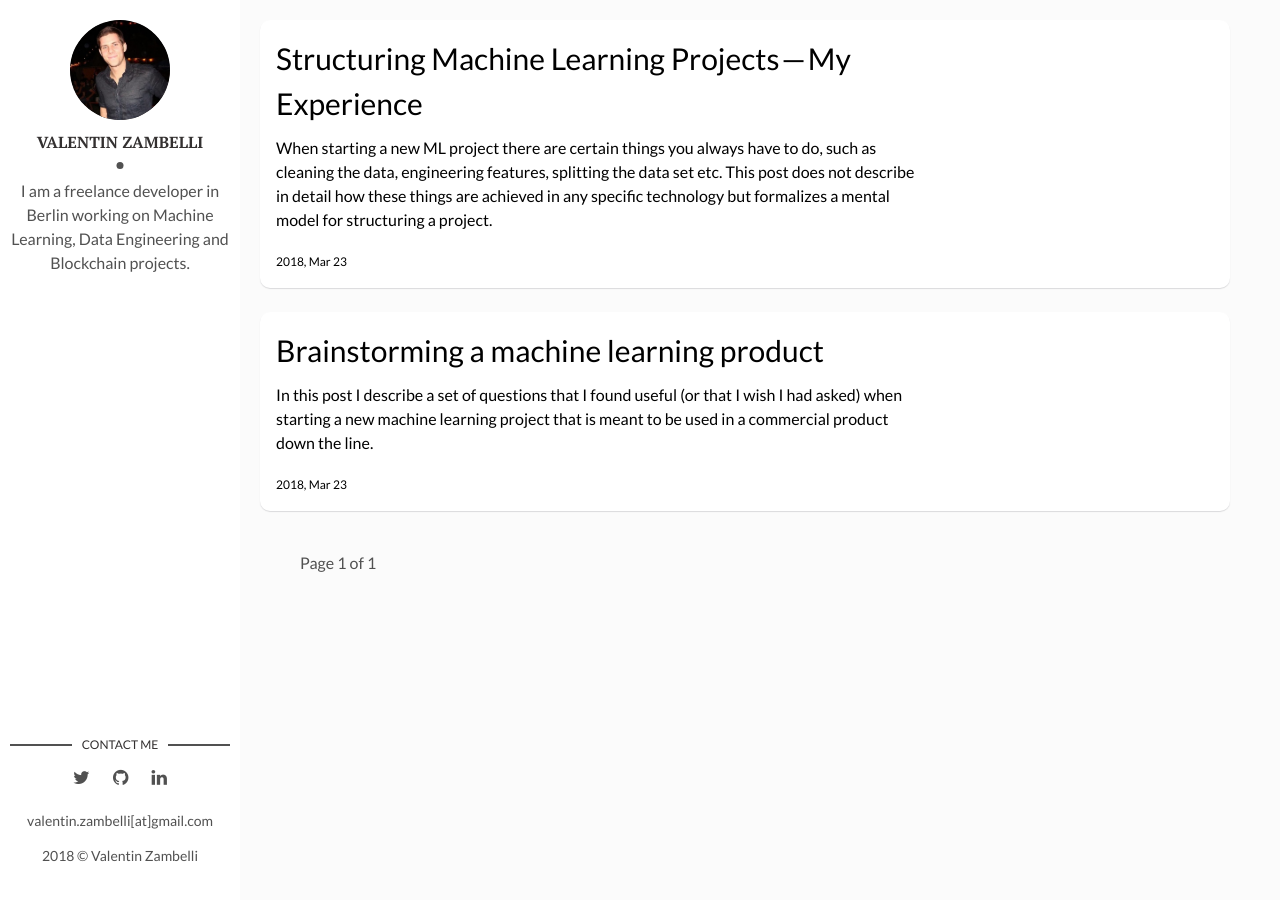
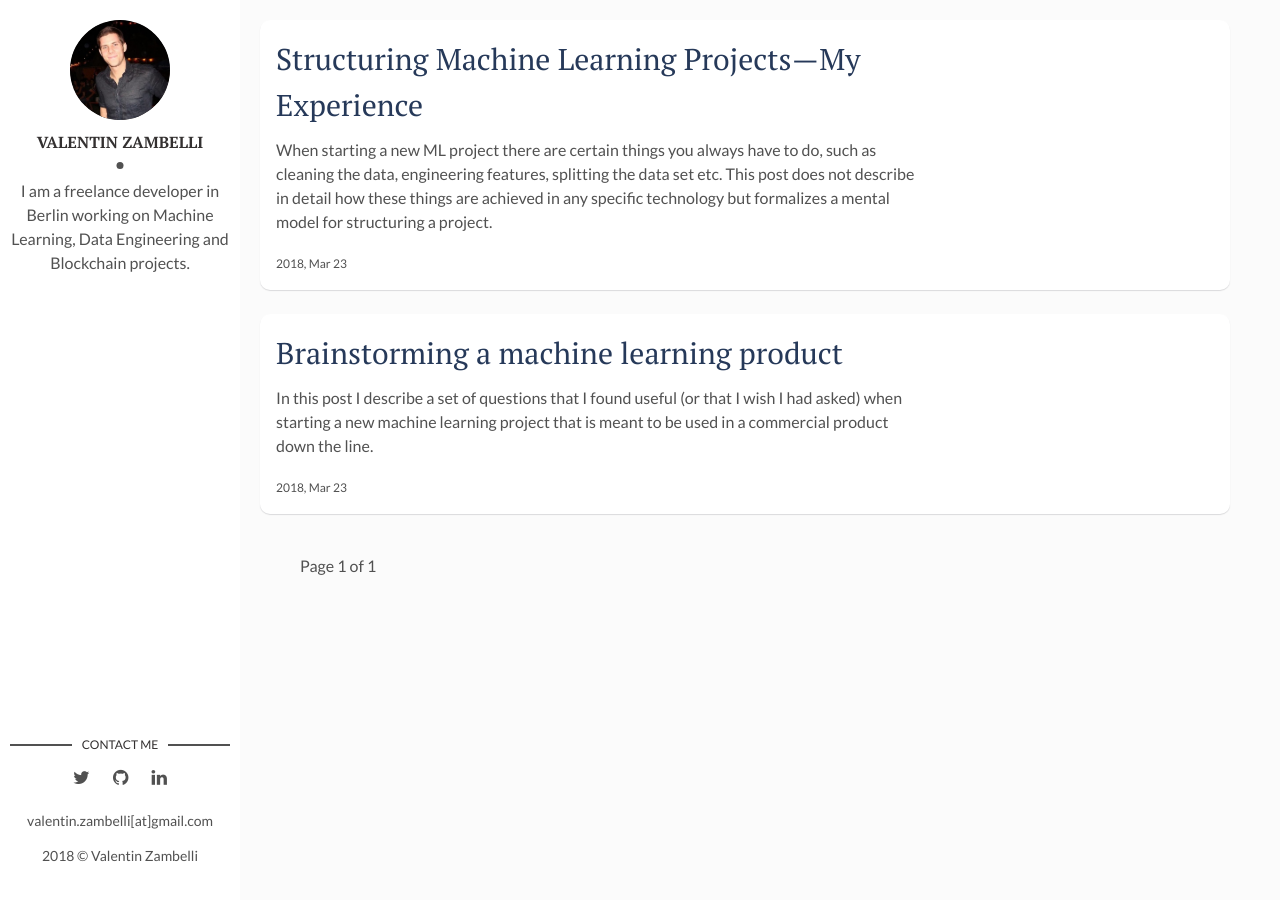
Before and after one commit to valzam/vazamb.github.io, a Jekyll site: the page built from index.html, in a window 1280 px wide. Built offline with Jekyll 4.4.1, drawn with Linux system fonts in a browser that asks for light colours; the list of posts is cut into pages by our own code.

Commit message:
revert link

```diff
--- a/assets/css/main.css
+++ b/assets/css/main.css
@@ -1446,8 +1446,3 @@
     font-size: 21px;
   }
 }
-
-a {
-  color: black;
-  text-decoration: none; /* no underline */
-}
--- a/assets/css/scss/main.scss
+++ b/assets/css/scss/main.scss
@@ -119,10 +119,6 @@
 .clearfix::after {
   clear: both;
 }
-a {
-  color: black;
-  text-decoration: none; /* no underline */
-}
 
 /* - - - - - - - - - - Home Page Styles - - - - - - - - - - */
 @import 'parts/home-page';
--- a/index.html
+++ b/index.html
@@ -7,13 +7,11 @@
     <a class="post-thumbnail" style="background-image: url({{"/assets/img/" | prepend: site.baseurl | append : post.img}})" href="{{post.url | prepend: site.baseurl}}"></a>
   {% else %}
   {% endif %}
-  <a href="{{post.mediumUrl}}" target="_blank">
   <div class="post-content">
-    <h2 class="post-title">{{post.title}}</h2>
+    <h2 class="post-title"><a href="{{post.mediumUrl}}" target="_blank">{{post.title}}</a></h2>
     <p>{{ post.description}}</p>
     <span class="post-date">{{post.date | date: '%Y, %b %d'}}</span>
   </div>
-  </a>
 </article>
 {% endfor %}
 
```
